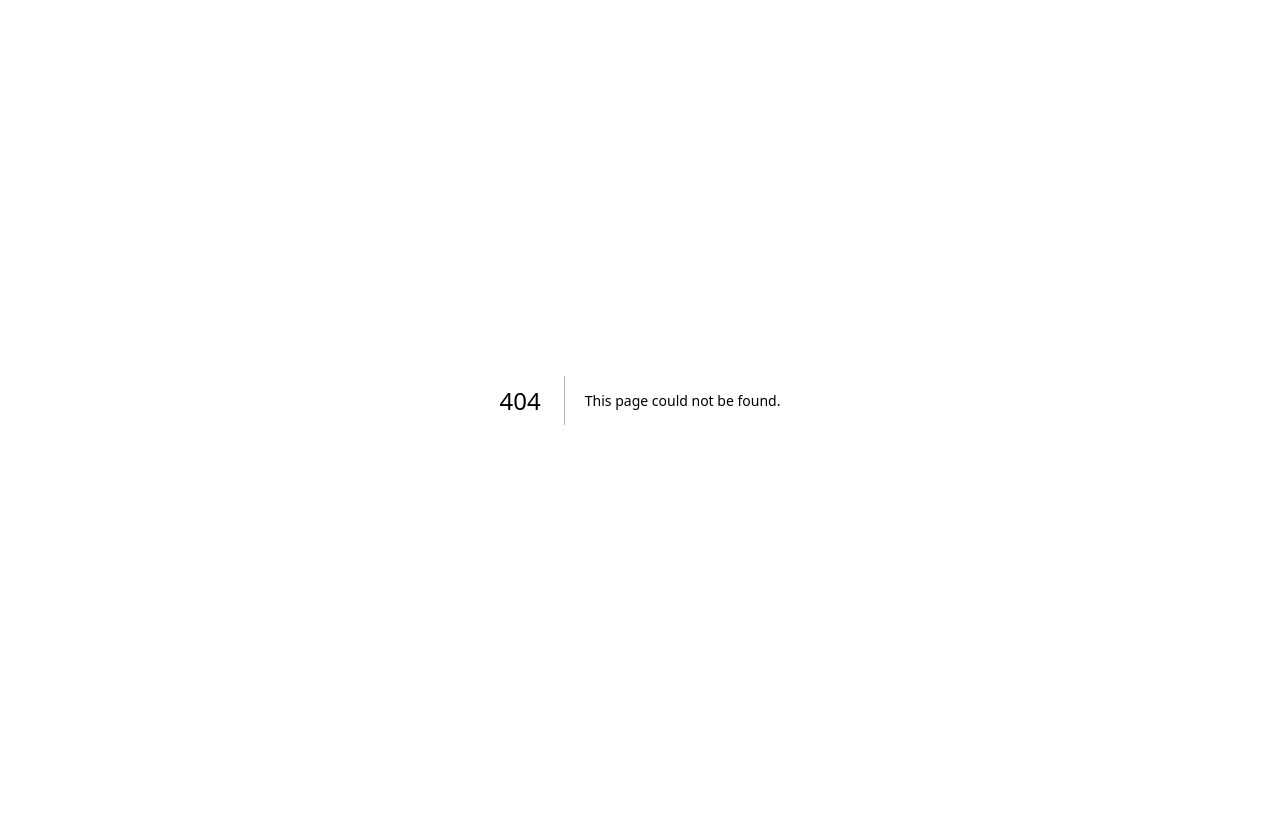
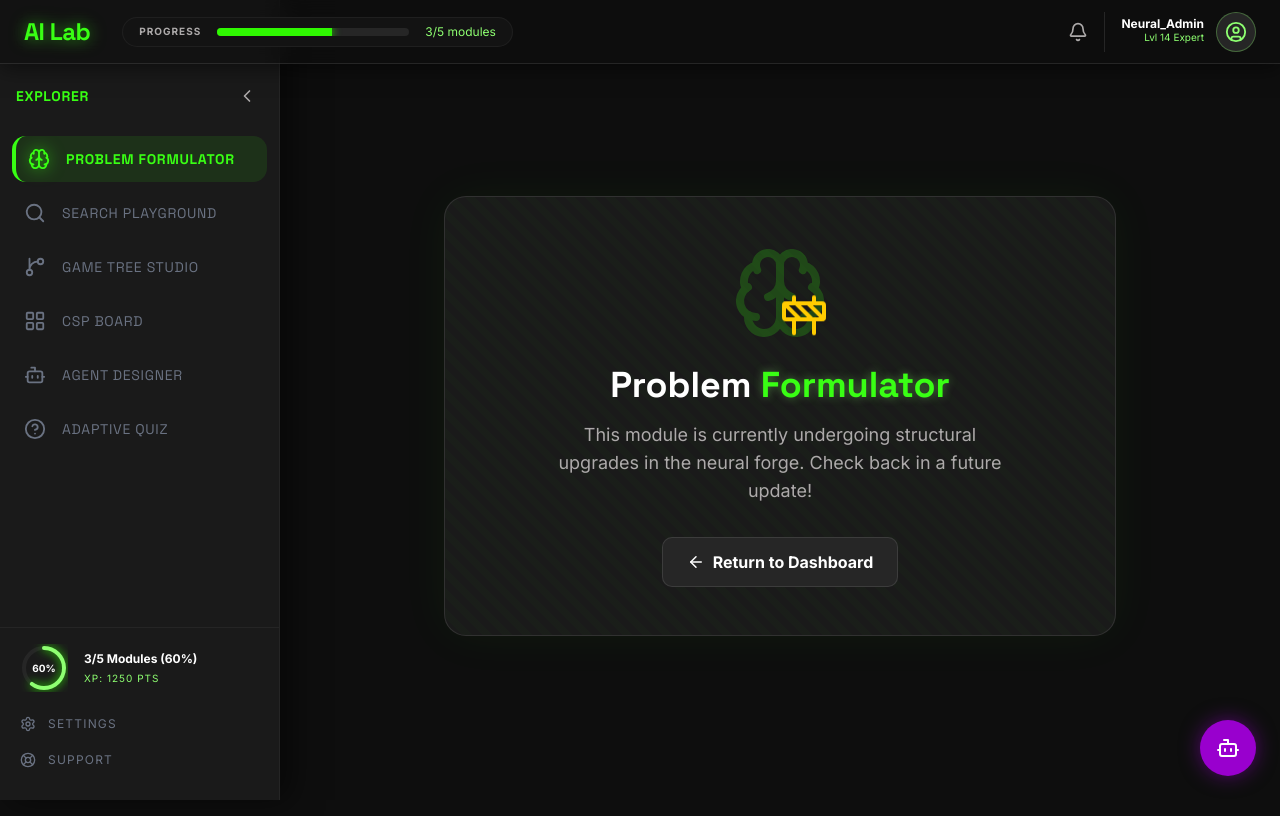
Before and after one commit to SPACE-MONARCH/ai-tutor-lab, a Next.js app: page /dashboard/problem in a window 1280 px wide. Before the commit this address had no page. Built offline with nearby package versions, Linux system fonts and the light colour scheme.

Commit message:
feat: Connect dashboard progress rings to real XP events and global hook

```diff
--- a/src/app/(lab)/dashboard/page.tsx
+++ b/src/app/(lab)/dashboard/page.tsx
@@ -39,9 +39,10 @@ const MODULES: LabModule[] = [
       "Learn to translate real-world challenges into state-space abstractions.",
     image:
       "https://lh3.googleusercontent.com/aida-public/AB6AXuCUN8G6aE_RF8laM4v_JVlpNGQs90iiHflUAvatoZwEtS1BKnz1KTPnnQBFjpLa0Oy-8uZioBUM6ft-iuVommz8UL0qfacs0VAbmeeFonpDQRaz5LBGOdDJcK5aWFqXj3veJi7Sy199OwP27D5sUlhV6iF3e1EbohSuBeVcTEAReSmCIuHk7-SFzzRvaeUxXId0vzigScpT0PJOWkFEarV1KyIrHx8j4z0mdNNf8gf0Dgp9WYi6qMc5jQks3PiNzYWfGeiO9_UqPA",
-    status: "completed",
+    status: "in-progress",
     xp: "3/3 XP",
     scholars: "1.2k Scholars",
+    href: "/dashboard/problem",
   },
   {
     id: 2,
@@ -88,9 +89,9 @@ const MODULES: LabModule[] = [
       "Program simple reflex and goal-based agents for vacuum environments.",
     image:
       "https://lh3.googleusercontent.com/aida-public/AB6AXuAnosqPnaLlzXw7ClDswiU2ZKs6O3H7QRey0O5n3pdWaJbiBB9fhXA9BUu4LKwg2rdvccH7qnu21v9KVRpq-dY7VwWOsQhF5eLKnYp-oJK2TyX_Wk_APTwOIWhp5MJAIEU12-Z2m4BsrFkSS0oFQw8QxuUbcfsVTh6cjzoSGF3dlYlrUd2MBuwMZl36KJhwHT1XTwCA-MJvVivrN1t6FMHASNF9BFzE8ERO_qnHDD9cVB3kQjjpRz5hhtBS1szx7v2MP5TN8g54sQ",
-    status: "locked",
-    xp: "",
-    lockMessage: "Locked (Reach Lvl 15)",
+    status: "in-progress",
+    xp: "0/3 XP",
+    href: "/dashboard/agent",
   },
   {
     id: 6,
--- /dev/null
+++ b/src/app/(lab)/dashboard/problem/page.tsx
@@ -0,0 +1,41 @@
+"use client";
+
+import React from "react";
+import { motion } from "framer-motion";
+import { Brain, ArrowLeft, Construction } from "lucide-react";
+import Link from "next/link";
+
+export default function ProblemFormulatorPage() {
+  return (
+    <div className="flex flex-col items-center justify-center min-h-[80vh] text-center px-4">
+      <motion.div
+        initial={{ scale: 0.8, opacity: 0 }}
+        animate={{ scale: 1, opacity: 1 }}
+        transition={{ duration: 0.5, type: "spring" }}
+        className="bg-[#1a1a1a] p-12 rounded-3xl border border-white/10 shadow-[0_0_50px_rgba(57,255,20,0.05)] relative overflow-hidden max-w-2xl w-full"
+      >
+        <div className="absolute inset-0 bg-[linear-gradient(45deg,rgba(57,255,20,0.02)_25%,transparent_25%,transparent_50%,rgba(57,255,20,0.02)_50%,rgba(57,255,20,0.02)_75%,transparent_75%,transparent)] bg-[length:20px_20px] pointer-events-none" />
+
+        <div className="relative z-10 flex flex-col items-center">
+            <div className="relative w-24 h-24 mb-6">
+                <Brain className="w-full h-full text-[#39FF14] opacity-20" />
+                <Construction className="w-12 h-12 text-[#ffcc00] absolute bottom-0 right-0 animate-bounce shadow-black drop-shadow" />
+            </div>
+
+            <h1 className="font-['Space_Grotesk'] text-4xl font-bold text-white mb-4">
+                Problem <span className="text-[#39FF14] neon-text-primary">Formulator</span>
+            </h1>
+
+            <p className="text-[#adaaaa] text-lg mb-8 max-w-md">
+                This module is currently undergoing structural upgrades in the neural forge. Check back in a future update!
+            </p>
+
+            <Link href="/dashboard" className="px-6 py-3 bg-[#262626] border border-white/10 hover:border-[#39FF14]/50 hover:bg-white/5 text-white font-bold rounded-lg transition-all flex items-center gap-2 group">
+                <ArrowLeft size={18} className="group-hover:-translate-x-1 transition-transform" />
+                Return to Dashboard
+            </Link>
+        </div>
+      </motion.div>
+    </div>
+  );
+}
--- a/src/app/(lab)/dashboard/quiz/page.tsx
+++ b/src/app/(lab)/dashboard/quiz/page.tsx
@@ -7,6 +7,7 @@ import confetti from "canvas-confetti";
 
 import { Question, Difficulty, getInitialQuestions, getAdaptiveQuestion } from "@/lib/quiz-bank";
 import { getQuizExplanation } from "./actions";
+import { useLabProgress } from "@/lib/progress";
 
 // Optional Firebase auth - mock if fails
 import { initializeApp } from "firebase/app";
@@ -32,6 +33,7 @@ if (process.env.NEXT_PUBLIC_FIREBASE_API_KEY) {
 }
 
 export default function AdaptiveQuizPage() {
+  const { markQuizComplete } = useLabProgress();
   const [questions, setQuestions] = useState<Question[]>([]);
   const [currentIndex, setCurrentIndex] = useState(0);
 
@@ -113,6 +115,9 @@ export default function AdaptiveQuizPage() {
   const handleFinish = async (finalScore: number, finalStreak: number) => {
     setIsFinished(true);
     confetti({ particleCount: 150, spread: 100, origin: { y: 0.5 }, zIndex: 100 });
+
+    // Save globally to ring
+    markQuizComplete(finalScore);
 
     // Save Score
     if (auth && db) {
--- a/src/app/(lab)/layout.tsx
+++ b/src/app/(lab)/layout.tsx
@@ -1,6 +1,6 @@
 "use client";
 
-import React, { useState } from "react";
+import React, { useState, useEffect } from "react";
 import Link from "next/link";
 import { motion, AnimatePresence } from "framer-motion";
 import {
@@ -21,7 +21,10 @@ import {
   Puzzle,
   UserCircle,
   Menu,
+  ChevronLeft,
+  ChevronRight,
 } from "lucide-react";
+import { useLabProgress } from "@/lib/progress";
 
 /* ── Navigation data ── */
 type NavItem = { label: string; icon: any; href: string; active?: boolean };
@@ -42,9 +45,10 @@ const MOBILE_NAV = [
 ] as const;
 
 /* ── Mastery Ring SVG ── */
-function MasteryRing() {
+function MasteryRing({ percentage }: { percentage: number }) {
+  const dashoffset = 125.6 - (125.6 * percentage) / 100;
   return (
-    <div className="relative w-12 h-12">
+    <div className="relative w-12 h-12 flex-shrink-0">
       <svg className="w-full h-full transform -rotate-90" viewBox="0 0 48 48">
         <circle
           className="text-[#262626]"
@@ -55,7 +59,7 @@ function MasteryRing() {
           stroke="currentColor"
           strokeWidth="4"
         />
-        <circle
+        <motion.circle
           className="text-[#8eff71] drop-shadow-[0_0_5px_#2ff801]"
           cx="24"
           cy="24"
@@ -63,12 +67,15 @@ function MasteryRing() {
           fill="transparent"
           stroke="currentColor"
           strokeDasharray="125.6"
-          strokeDashoffset="62.8"
+          initial={{ strokeDashoffset: 125.6 }}
+          animate={{ strokeDashoffset: dashoffset }}
+          transition={{ duration: 1.5, ease: "easeOut" }}
           strokeWidth="4"
+          strokeLinecap="round"
         />
       </svg>
       <div className="absolute inset-0 flex items-center justify-center text-[10px] font-bold text-white">
-        50%
+        {Math.round(percentage)}%
       </div>
     </div>
   );
@@ -161,6 +168,24 @@ export default function LabLayout({
 }) {
   const [chatOpen, setChatOpen] = useState(false);
   const [sidebarOpen, setSidebarOpen] = useState(false);
+  const [isDesktopSidebarOpen, setIsDesktopSidebarOpen] = useState(true);
+  const [isMounted, setIsMounted] = useState(false);
+
+  const { progress, completedCount, completionPercentage, isLoaded } = useLabProgress();
+
+  useEffect(() => {
+    setIsMounted(true);
+    const stored = localStorage.getItem("sidebar-open");
+    if (stored !== null) {
+      setIsDesktopSidebarOpen(stored === "true");
+    }
+  }, []);
+
+  const toggleDesktopSidebar = () => {
+    const newState = !isDesktopSidebarOpen;
+    setIsDesktopSidebarOpen(newState);
+    localStorage.setItem("sidebar-open", String(newState));
+  };
 
   return (
     <div className="relative min-h-screen bg-[#0e0e0e] text-white font-[family-name:var(--font-body)] selection:bg-[#8eff71] selection:text-[#0d6100]">
@@ -175,9 +200,9 @@ export default function LabLayout({
             <Menu size={24} />
           </button>
 
-          <span className="text-2xl font-black text-[#39FF14] drop-shadow-[0_0_8px_rgba(57,255,20,0.6)] font-[family-name:var(--font-headline)] tracking-tight">
+          <Link href="/dashboard" className="text-2xl font-black text-[#39FF14] drop-shadow-[0_0_8px_rgba(57,255,20,0.6)] hover:drop-shadow-[0_0_15px_rgba(57,255,20,0.9)] hover:text-[#8eff71] transition-all font-[family-name:var(--font-headline)] tracking-tight">
             AI Lab
-          </span>
+          </Link>
 
           {/* Progress chip */}
           <div className="hidden md:flex items-center gap-4 bg-[#131313] px-4 py-1.5 rounded-full border border-white/5">
@@ -185,10 +210,13 @@ export default function LabLayout({
               Progress
             </span>
             <div className="w-48 h-2 bg-[#262626] rounded-full overflow-hidden">
-              <div className="w-1/2 h-full bg-[#2ff801] shadow-[0_0_10px_#2ff801]" />
+              <div
+                 className="h-full bg-[#2ff801] shadow-[0_0_10px_#2ff801] transition-all duration-1000"
+                 style={{ width: `${isLoaded ? completionPercentage : 0}%` }}
+              />
             </div>
             <span className="text-xs font-mono text-[#8eff71]">
-              3/6 modules
+              {completedCount}/5 modules
             </span>
           </div>
         </div>
@@ -210,49 +238,88 @@ export default function LabLayout({
       </header>
 
       {/* ── Sidebar (Desktop) ── */}
-      <aside className="fixed left-0 top-0 h-full w-[280px] z-40 bg-[#1a1a1a] shadow-[10px_0_30px_rgba(0,0,0,0.5)] hidden md:flex flex-col pt-20 pb-6 px-4 space-y-2">
-        <div className="mb-6 px-2">
+      <motion.aside
+        initial={false}
+        animate={{ width: isDesktopSidebarOpen ? 280 : 72 }}
+        className="fixed left-0 top-0 h-full z-40 bg-[#1a1a1a] shadow-[10px_0_30px_rgba(0,0,0,0.5)] hidden md:flex flex-col pt-20 pb-6 border-r border-white/5 whitespace-nowrap overflow-hidden"
+      >
+        <div className="mb-6 px-4 flex items-center justify-between h-8">
+          <AnimatePresence>
+            {isDesktopSidebarOpen && (
+              <motion.div
+                initial={{ opacity: 0, width: 0 }}
+                animate={{ opacity: 1, width: 'auto' }}
+                exit={{ opacity: 0, width: 0 }}
+                className="overflow-hidden"
+              >
                 <h2 className="font-[family-name:var(--font-headline)] text-sm uppercase tracking-wider text-[#39FF14] font-bold">
-            AI Lab Explorer
+                  Explorer
                 </h2>
-          <p className="text-[10px] text-[#adaaaa] mt-1">
-            Level 14 – 2400 XP
-          </p>
+              </motion.div>
+            )}
+          </AnimatePresence>
+          <button
+            onClick={toggleDesktopSidebar}
+            className={`flex items-center justify-center w-8 h-8 rounded-lg text-[#adaaaa] hover:text-[#39FF14] hover:bg-[#39FF14]/10 hover:shadow-[0_0_15px_rgba(57,255,20,0.2)] transition-all ${!isDesktopSidebarOpen ? 'mx-auto' : ''}`}
+          >
+            <motion.div animate={{ rotate: isDesktopSidebarOpen ? 0 : 180 }}>
+              <ChevronLeft size={20} />
+            </motion.div>
+          </button>
         </div>
 
-        <nav className="flex-1 space-y-1 overflow-y-auto scrollbar-hide">
+        <nav className="flex-1 space-y-2 overflow-y-auto scrollbar-hide px-3">
           {NAV_ITEMS.map((item) => {
             const Icon = item.icon;
             return (
               <Link
                 key={item.label}
                 href={item.href}
-                className={`flex items-center gap-3 p-3 rounded-lg transition-all duration-200 ${
+                title={!isDesktopSidebarOpen ? item.label : undefined}
+                className={`flex items-center p-3 rounded-xl transition-all duration-200 group ${
                   item.active
-                    ? "bg-[#39FF14]/10 text-[#39FF14] border-l-4 border-[#39FF14] font-bold translate-x-1"
+                    ? "bg-[#39FF14]/10 text-[#39FF14] border-l-4 border-[#39FF14] font-bold"
                     : "text-gray-500 hover:text-gray-300 hover:bg-white/5 hover:shadow-[0_0_15px_rgba(57,255,20,0.1)]"
-                }`}
+                } ${isDesktopSidebarOpen ? "gap-4" : "justify-center"}`}
               >
-                <Icon size={20} />
-                <span className="font-[family-name:var(--font-headline)] text-sm uppercase tracking-wider">
+                <div className={`${item.active ? "drop-shadow-[0_0_8px_rgba(57,255,20,0.8)]" : ""}`}>
+                  <Icon size={22} className={!isDesktopSidebarOpen && item.active ? "scale-110" : "group-hover:scale-110 transition-transform"} />
+                </div>
+                <AnimatePresence>
+                  {isDesktopSidebarOpen && (
+                    <motion.span
+                      initial={{ opacity: 0, width: 0 }}
+                      animate={{ opacity: 1, width: 'auto' }}
+                      exit={{ opacity: 0, width: 0 }}
+                      className="font-[family-name:var(--font-headline)] text-sm uppercase tracking-wider overflow-hidden"
+                    >
                       {item.label}
-                </span>
+                    </motion.span>
+                  )}
+                </AnimatePresence>
               </Link>
             );
           })}
         </nav>
 
         {/* Bottom section */}
-        <div className="mt-auto space-y-4 pt-4 border-t border-white/5">
+        <AnimatePresence>
+          {isDesktopSidebarOpen && (
+            <motion.div
+              initial={{ opacity: 0, height: 0 }}
+              animate={{ opacity: 1, height: 'auto' }}
+              exit={{ opacity: 0, height: 0 }}
+              className="mt-auto space-y-4 pt-4 border-t border-white/5 px-3 overflow-hidden"
+            >
               <div className="flex items-center gap-4 px-2">
-            <MasteryRing />
-            <div>
-              <p className="text-xs font-bold text-white">
-                Overall Lab Mastery
+                <MasteryRing percentage={isLoaded ? completionPercentage : 0} />
+                <div className="overflow-hidden">
+                  <p className="text-xs font-bold text-white whitespace-nowrap">
+                    {completedCount}/5 Modules ({Math.round(completionPercentage)}%)
                   </p>
-              <button className="text-[10px] text-[#8eff71] uppercase tracking-tighter hover:underline">
-                View Lab Progress
-              </button>
+                  <p className="text-[10px] text-[#8eff71] uppercase tracking-widest mt-1">
+                    XP: {progress.xp} pts
+                  </p>
                 </div>
               </div>
               <div className="flex flex-col gap-1">
@@ -271,8 +338,10 @@ export default function LabLayout({
                   <span>Support</span>
                 </Link>
               </div>
-        </div>
-      </aside>
+            </motion.div>
+          )}
+        </AnimatePresence>
+      </motion.aside>
 
       {/* ── Mobile sidebar overlay ── */}
       <AnimatePresence>
@@ -328,7 +397,10 @@ export default function LabLayout({
       </AnimatePresence>
 
       {/* ── Main Content ── */}
-      <main className="md:ml-[280px] pt-24 pb-20 px-6 md:px-10 min-h-screen">
+      <main
+        className="pt-24 pb-20 px-6 md:px-10 min-h-screen transition-all duration-300"
+        style={{ marginLeft: isMounted && typeof window !== 'undefined' && window.innerWidth >= 768 ? (isDesktopSidebarOpen ? 280 : 72) : 0 }}
+      >
         {children}
       </main>
 
--- /dev/null
+++ b/src/lib/progress.ts
@@ -0,0 +1,80 @@
+"use client";
+
+import { useState, useEffect } from "react";
+
+export type ModuleProgress = {
+  search: number;
+  game: number;
+  csp: number;
+  agent: number;
+  quiz: number;
+};
+
+export type LabProgress = {
+  modules: ModuleProgress;
+  xp: number;
+};
+
+const DEFAULT_PROGRESS: LabProgress = {
+  modules: {
+    search: 1,   // 100% completed
+    game: 0.8,   // 80%
+    csp: 1,      // 100%
+    agent: 1,    // 100%
+    quiz: 0.6    // 60%
+  },
+  xp: 1250
+};
+
+export function useLabProgress() {
+  const [progress, setProgress] = useState<LabProgress>(DEFAULT_PROGRESS);
+  const [isLoaded, setIsLoaded] = useState(false);
+
+  useEffect(() => {
+    const stored = localStorage.getItem("lab-progress");
+    if (stored) {
+      try {
+        setProgress(JSON.parse(stored));
+      } catch (e) {
+        console.error("Failed to parse progress", e);
+      }
+    } else {
+      localStorage.setItem("lab-progress", JSON.stringify(DEFAULT_PROGRESS));
+    }
+    setIsLoaded(true);
+
+    const handleSync = (e: any) => {
+      try {
+        const payload = e.detail || JSON.parse(e.newValue);
+        if (payload && payload.modules) setProgress(payload);
+      } catch (err) {}
+    };
+
+    window.addEventListener("lab-progress-updated", handleSync);
+    window.addEventListener("storage", handleSync);
+    return () => {
+      window.removeEventListener("lab-progress-updated", handleSync);
+      window.removeEventListener("storage", handleSync);
+    };
+  }, []);
+
+  const saveProgress = (newProgress: LabProgress) => {
+    setProgress(newProgress);
+    localStorage.setItem("lab-progress", JSON.stringify(newProgress));
+    window.dispatchEvent(new CustomEvent("lab-progress-updated", { detail: newProgress }));
+  };
+
+  const markQuizComplete = (score: number) => {
+    const updated: LabProgress = {
+      modules: { ...progress.modules, quiz: 1 },
+      xp: progress.xp + score
+    };
+    saveProgress(updated);
+  };
+
+  const completedCount = Object.values(progress.modules).filter(v => v === 1).length;
+  // Exclude module 1, total is 5
+  const completionPercentage = (completedCount / 5) * 100;
+
+  return { progress, completedCount, completionPercentage, isLoaded, markQuizComplete };
+}
```
Also changed, not shown: commit_msg.txt (deleted). Lines whose indentation alone changed are shown as unchanged.
